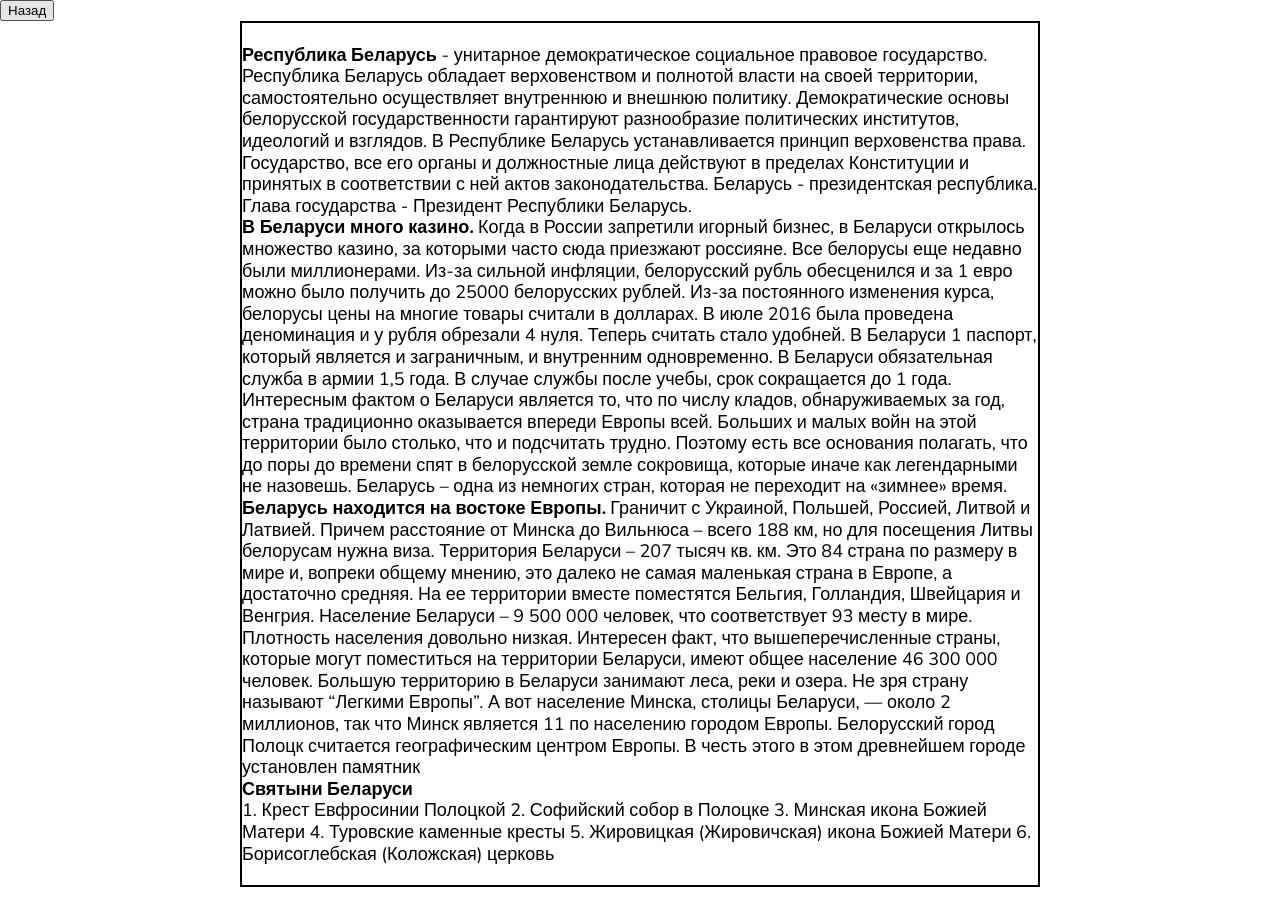
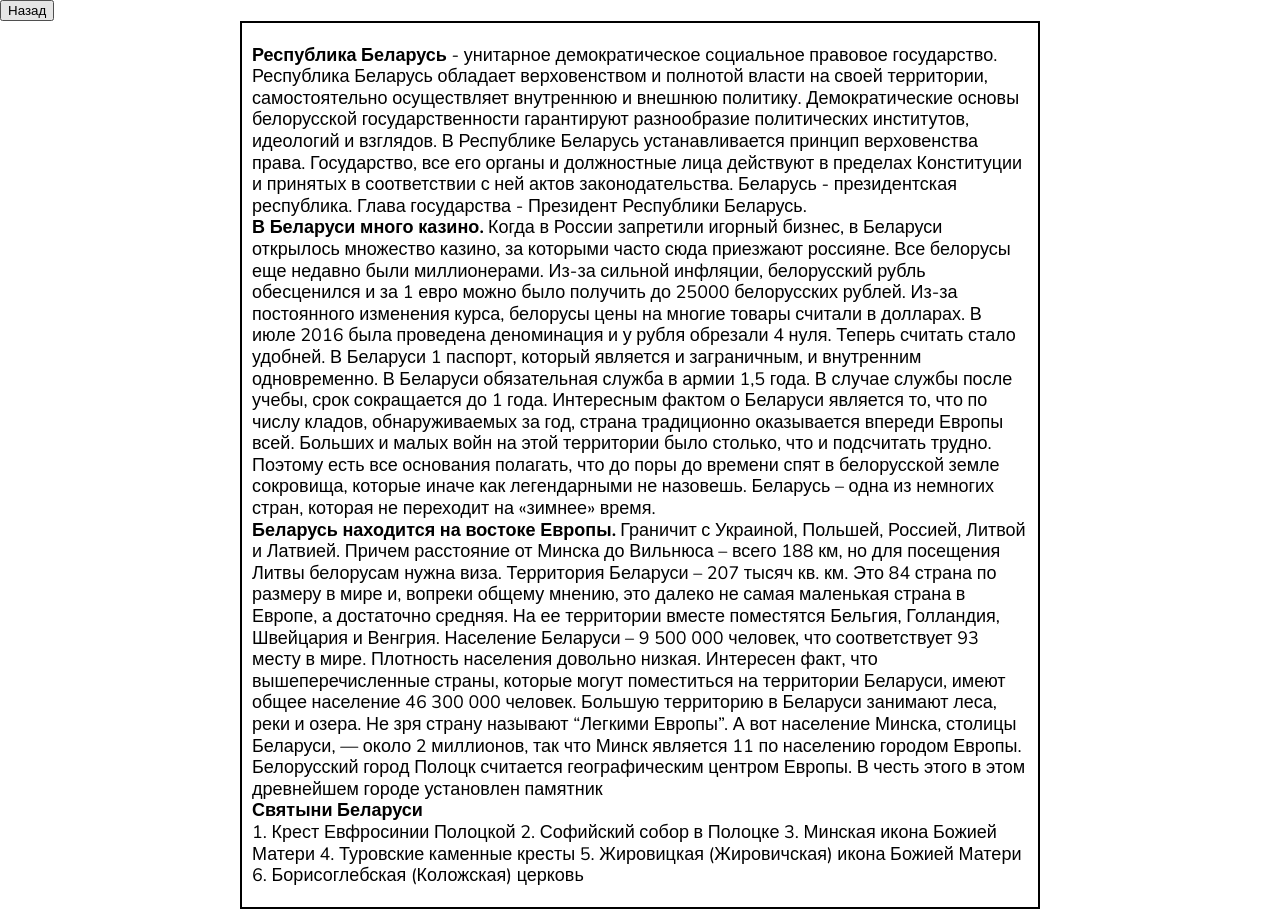
Before and after one commit to mrtooxa/site, a plain HTML site: page links/rb.html in a window 1280 px wide. Before the commit the page ends 887 px from the top, so only its background shows below. Drawn offline with nearby package versions, Linux system fonts and the light colour scheme.

Commit message:
fix for up9

```diff
--- a/source/css/rb.css
+++ b/source/css/rb.css
@@ -12,8 +12,10 @@ body {
 }
 
 p {
-	margin: 0 auto;
+	margin-top: 0;
 	margin-bottom: 20px;
+	margin-left: 10px;
+	margin-right: 10px;
 }
 
 .container {
@@ -23,6 +25,7 @@ p {
 
 .text-in-container {
 	margin: auto;
+
 	display: flex;
 	flex-direction: revert;
 	justify-content: left;
```
